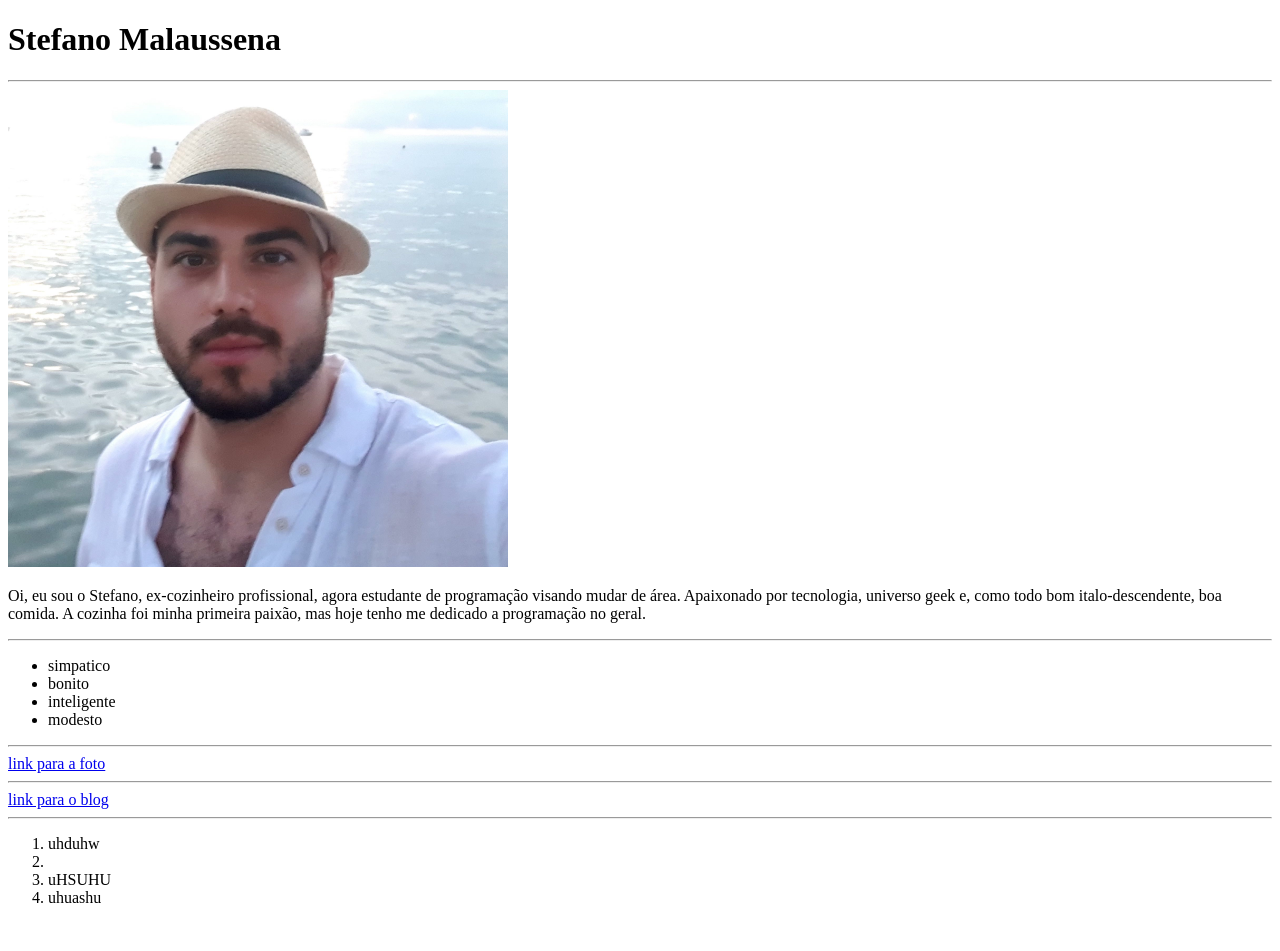
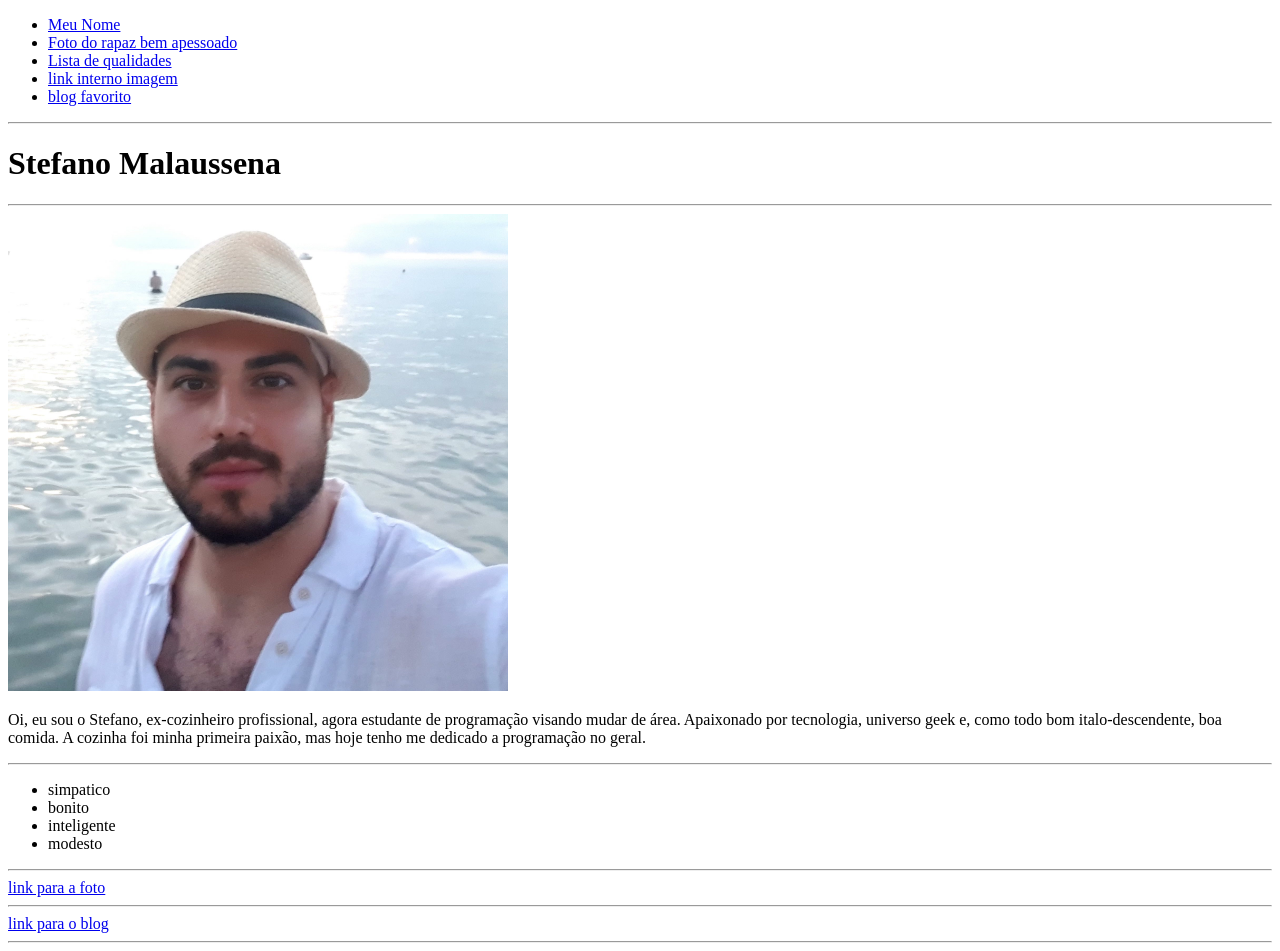
Before and after one commit to StefanoMalaussena/stefanomalaussena.github.io, a plain HTML site: page index.html in a window 1280 px wide. Before the commit the page ends 923 px from the top, so only its background shows below. Drawn offline with Linux system fonts and the light colour scheme.

Commit message:
C4 - Adiciona index na pagina

```diff
--- a/index.html
+++ b/index.html
@@ -6,15 +6,24 @@
     <meta name="viewport" content="width=device-width, initial-scale=1.0">
     <title>Portfólio Malaussena</title>
 </head>
-<h1>Stefano Malaussena</h1>
+<ul>
+    <li><a href="#StefanoMalaussena"> Meu Nome</a></li>
+    <li><a href="#rapazLindo">Foto do rapaz bem apessoado</a></li>
+    <li><a href="#lista">Lista de qualidades</a></li>
+    <li><a href="#link">link interno imagem</a></li>
+    <li><a href="#blog">blog favorito</a></li>
+</ul>
 <hr>
 
-<img src="imagens/20200101_045155.jpg" alt="Stefano Malaussena" width="500">
+<h1 id="StefanoMalaussena">Stefano Malaussena</h1>
+<hr>
+
+<img id="rapazLindo" src="imagens/20200101_045155.jpg" alt="Stefano Malaussena" width="500">
 
 <p>Oi, eu sou o Stefano, ex-cozinheiro profissional, agora estudante de programação visando mudar de área. Apaixonado por tecnologia, universo geek e, como todo bom italo-descendente, boa comida. A cozinha foi minha primeira paixão, mas hoje tenho me dedicado a programação no geral.</p>
 <hr>
 
-<ul>
+<ul id="lista">
     <li>simpatico</li>
     <li>bonito</li>
     <li>inteligente</li>
@@ -22,19 +31,11 @@
 </ul>
 <hr>
 
-<a href="imagens/20200101_045155.jpg">link para a foto</a>
+<a id="link" href="imagens/20200101_045155.jpg">link para a foto</a>
 <hr>
 
-<a href="http:www.google.com" target="_blank"> link para o blog</a>
+<a id="blog" href="http:www.google.com" target="_blank"> link para o blog</a>
 <hr>
-
-<ol>
-
-<li>uhduhw<li>
-<li>uHSUHU</li>
-<li>uhuashu</li>
-
-</ol>
 <body>
 
 </body>
```
Also changed, not shown: 1 other file.
